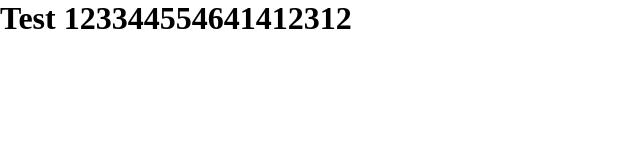
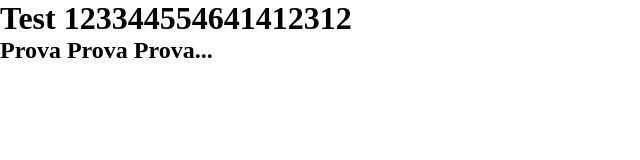
Before and after one commit to marcovittoriozacca/test-merge, a plain HTML site: page index.html in a window 1280 px wide. Shown: the whole page, without its empty margins (0-640 px from the left). Drawn offline with Linux system fonts and the light colour scheme.

Commit message:
Prova Prova Prova

```diff
--- a/index.html
+++ b/index.html
@@ -9,6 +9,7 @@
 </head>
 <body>
     <h1>Test 123344554641412312</h1>
+    <h2>Prova Prova Prova...</h2>
     <script src="./main.js"></script>
     <script src="./app.js"></script>
 </body>
```
